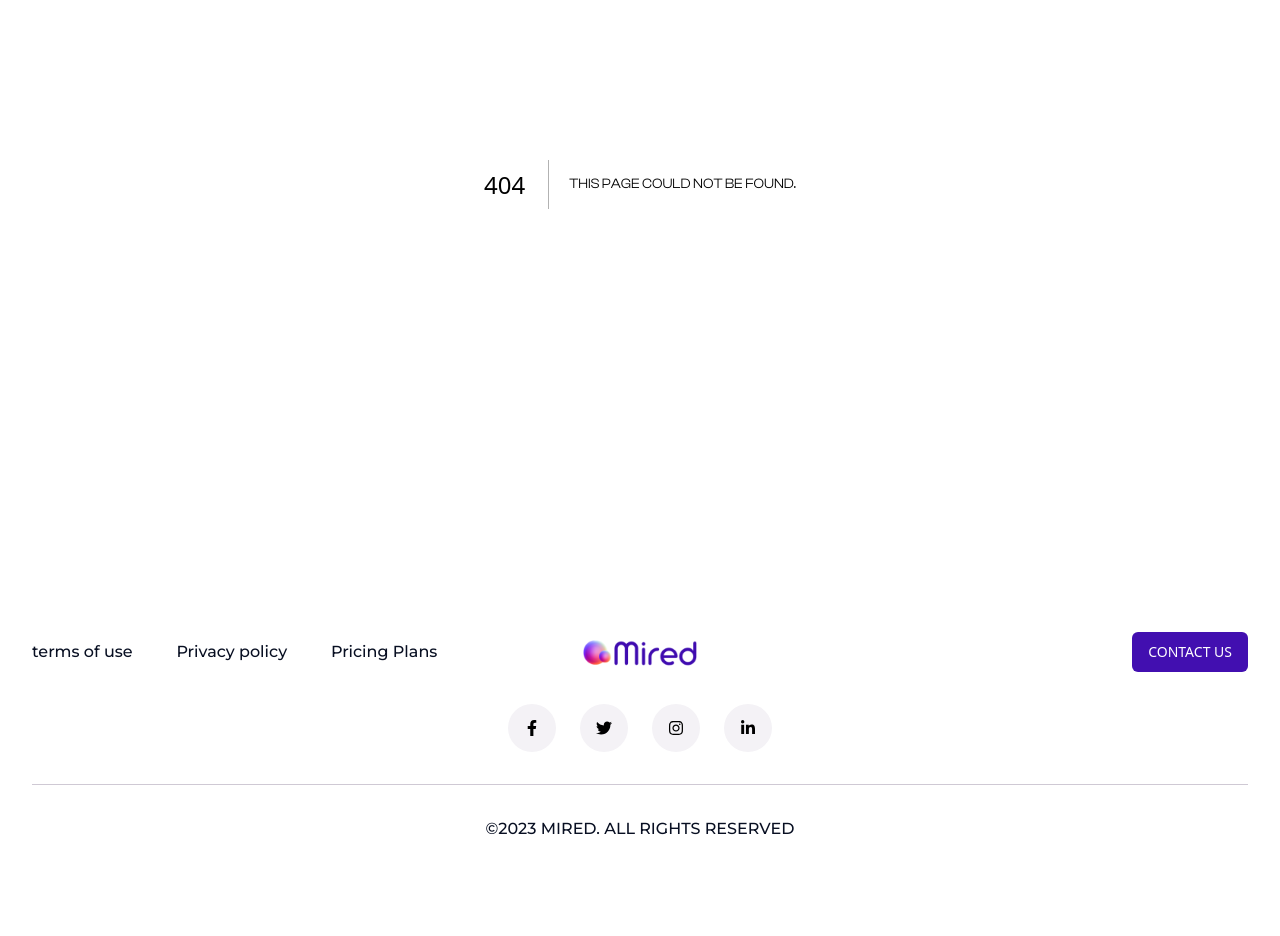
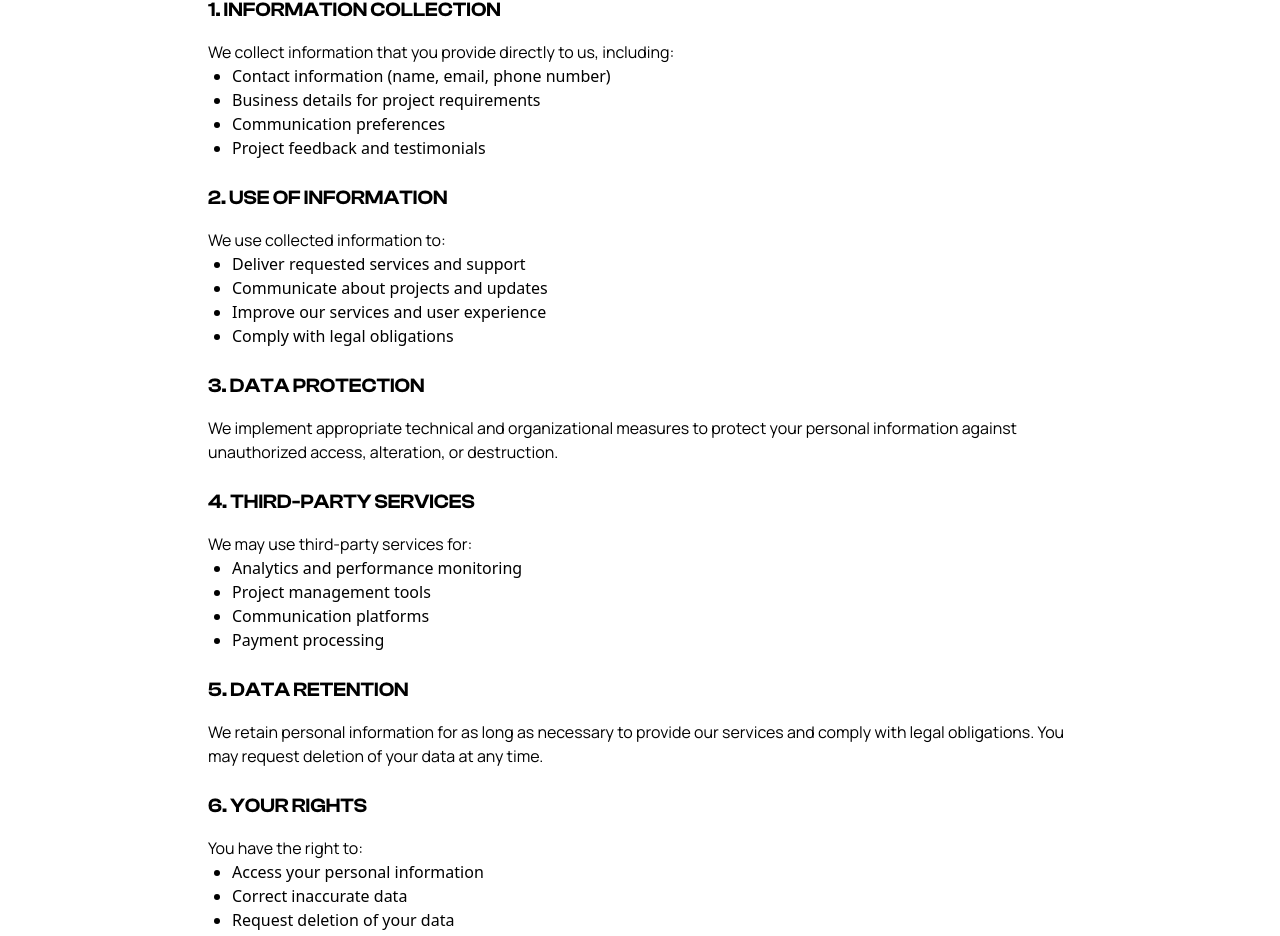
Before and after one commit to ornelasedward/mired_site, a Next.js app: page /privacy-policy in a window 1280 px wide. Before the commit this address had no page. Shown: the part 216-1152 px from the top of the page. Before the commit the page ends 1077 px from the top, so only its background shows below. Built offline with nearby package versions, Linux system fonts and the light colour scheme.

Commit message:
pos and tos

```diff
--- /dev/null
+++ b/app/privacy-policy/page.tsx
@@ -0,0 +1,54 @@
+export default function PrivacyPolicy() {
+    return (
+      <div className="max-w-4xl mx-auto px-4 py-36">
+        <h1 className="text-3xl font-bold mb-8">Privacy Policy</h1>
+
+        <div className="prose max-w-none">
+          <h2 className="text-xl font-semibold mt-6 mb-4">1. Information Collection</h2>
+          <p>We collect information that you provide directly to us, including:</p>
+          <ul className="list-disc ml-6 mb-4">
+            <li>Contact information (name, email, phone number)</li>
+            <li>Business details for project requirements</li>
+            <li>Communication preferences</li>
+            <li>Project feedback and testimonials</li>
+          </ul>
+
+          <h2 className="text-xl font-semibold mt-6 mb-4">2. Use of Information</h2>
+          <p>We use collected information to:</p>
+          <ul className="list-disc ml-6 mb-4">
+            <li>Deliver requested services and support</li>
+            <li>Communicate about projects and updates</li>
+            <li>Improve our services and user experience</li>
+            <li>Comply with legal obligations</li>
+          </ul>
+
+          <h2 className="text-xl font-semibold mt-6 mb-4">3. Data Protection</h2>
+          <p>We implement appropriate technical and organizational measures to protect your personal information against unauthorized access, alteration, or destruction.</p>
+
+          <h2 className="text-xl font-semibold mt-6 mb-4">4. Third-Party Services</h2>
+          <p>We may use third-party services for:</p>
+          <ul className="list-disc ml-6 mb-4">
+            <li>Analytics and performance monitoring</li>
+            <li>Project management tools</li>
+            <li>Communication platforms</li>
+            <li>Payment processing</li>
+          </ul>
+
+          <h2 className="text-xl font-semibold mt-6 mb-4">5. Data Retention</h2>
+          <p>We retain personal information for as long as necessary to provide our services and comply with legal obligations. You may request deletion of your data at any time.</p>
+
+          <h2 className="text-xl font-semibold mt-6 mb-4">6. Your Rights</h2>
+          <p>You have the right to:</p>
+          <ul className="list-disc ml-6 mb-4">
+            <li>Access your personal information</li>
+            <li>Correct inaccurate data</li>
+            <li>Request deletion of your data</li>
+            <li>Opt-out of marketing communications</li>
+          </ul>
+
+          <h2 className="text-xl font-semibold mt-6 mb-4">7. Contact Us</h2>
+          <p>For any privacy-related questions or concerns, please contact us through our website&apos;s contact form or provided contact information.</p>
+        </div>
+      </div>
+    );
+  }
--- /dev/null
+++ b/app/terms/page.tsx
@@ -0,0 +1,40 @@
+
+export default function Terms() {
+    return (
+      <div className="max-w-4xl mx-auto px-4 py-36">
+        <h1 className="text-3xl font-bold mb-8">Terms of Use</h1>
+
+        <div className="prose max-w-none">
+          <h2 className="text-xl font-semibold mt-6 mb-4">1. Acceptance of Terms</h2>
+          <p>By accessing and using our services, you accept and agree to be bound by these Terms of Use. If you do not agree to these terms, please do not use our services.</p>
+
+          <h2 className="text-xl font-semibold mt-6 mb-4">2. Services Description</h2>
+          <p>We provide digital solutions including custom software development, AI implementations, digital marketing, and growth systems. Our services include but are not limited to:</p>
+          <ul className="list-disc ml-6 mb-4">
+            <li>Custom software development and maintenance</li>
+            <li>AI solution implementation and integration</li>
+            <li>Digital marketing and content creation</li>
+            <li>Brand development and strategy</li>
+          </ul>
+
+          <h2 className="text-xl font-semibold mt-6 mb-4">3. Intellectual Property Rights</h2>
+          <p>All deliverables, including software, content, and designs created during our engagement remain our property until final payment is received. Upon payment, intellectual property rights transfer to the client as specified in individual service agreements.</p>
+
+          <h2 className="text-xl font-semibold mt-6 mb-4">4. User Obligations</h2>
+          <p>Users agree to:</p>
+          <ul className="list-disc ml-6 mb-4">
+            <li>Provide accurate information for project requirements</li>
+            <li>Maintain confidentiality of any provided credentials</li>
+            <li>Use services in compliance with applicable laws</li>
+            <li>Not reverse engineer any provided software solutions</li>
+          </ul>
+
+          <h2 className="text-xl font-semibold mt-6 mb-4">5. Limitation of Liability</h2>
+          <p>We shall not be liable for any indirect, incidental, special, consequential, or punitive damages resulting from your use of our services.</p>
+
+          <h2 className="text-xl font-semibold mt-6 mb-4">6. Modifications</h2>
+          <p>We reserve the right to modify these terms at any time. Continued use of our services following any changes constitutes acceptance of the modified terms.</p>
+        </div>
+      </div>
+    );
+  }
--- a/components/common/Footer.tsx
+++ b/components/common/Footer.tsx
@@ -21,14 +21,15 @@ const Footer = () => {
         <div className="flex justify-between items-center w-full ">
           <ul className="w-full lg:w-1/3 flex justify-between gap-3 md:gap-6 items-center ">
             <li className=" font-poppins font-medium text-xs sm:text-base  text-skin-slate-800">
-              <Link href={"/"}>terms of use</Link>
+              <Link href={"/terms"}>terms of use</Link>
             </li>
             <li className="font-poppins font-medium text-xs sm:text-base  text-skin-slate-800">
-              <Link href={"/"}> Privacy policy</Link>
+              <Link href={"/privacy-policy"}> Privacy policy</Link>
             </li>
-            <li className="font-poppins font-medium text-xs sm:text-base  text-skin-slate-800">
+          {/*  <li className="font-poppins font-medium text-xs sm:text-base  text-skin-slate-800">
               <Link href={"/"}>Pricing Plans</Link>
             </li>
+            */}
           </ul>
           <Link href={"/"} className=" w-1/3 hidden lg:flex justify-center">
             <Image src={"/logo.png"} alt="Mired" width={114} height={25} />
```
